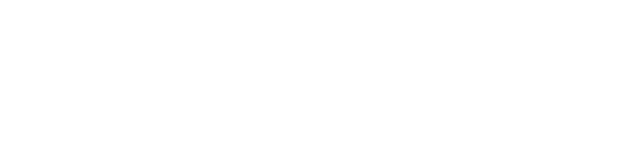
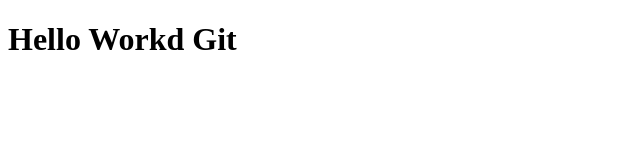
Before and after one commit to Crystyanno/comandosgit, a plain HTML site: page 1_projeto_git/index.html in a window 1280 px wide. Shown: the whole page, without its empty margins (0-640 px from the left). Drawn offline with Linux system fonts and the light colour scheme.

```diff
--- a/1_projeto_git/index.html
+++ b/1_projeto_git/index.html
@@ -6,6 +6,6 @@
     <title>Document</title>
 </head>
 <body>
-
+    <h1>Hello Workd Git</h1>
 </body>
 </html>
```
Also changed, not shown: 1 other file.
